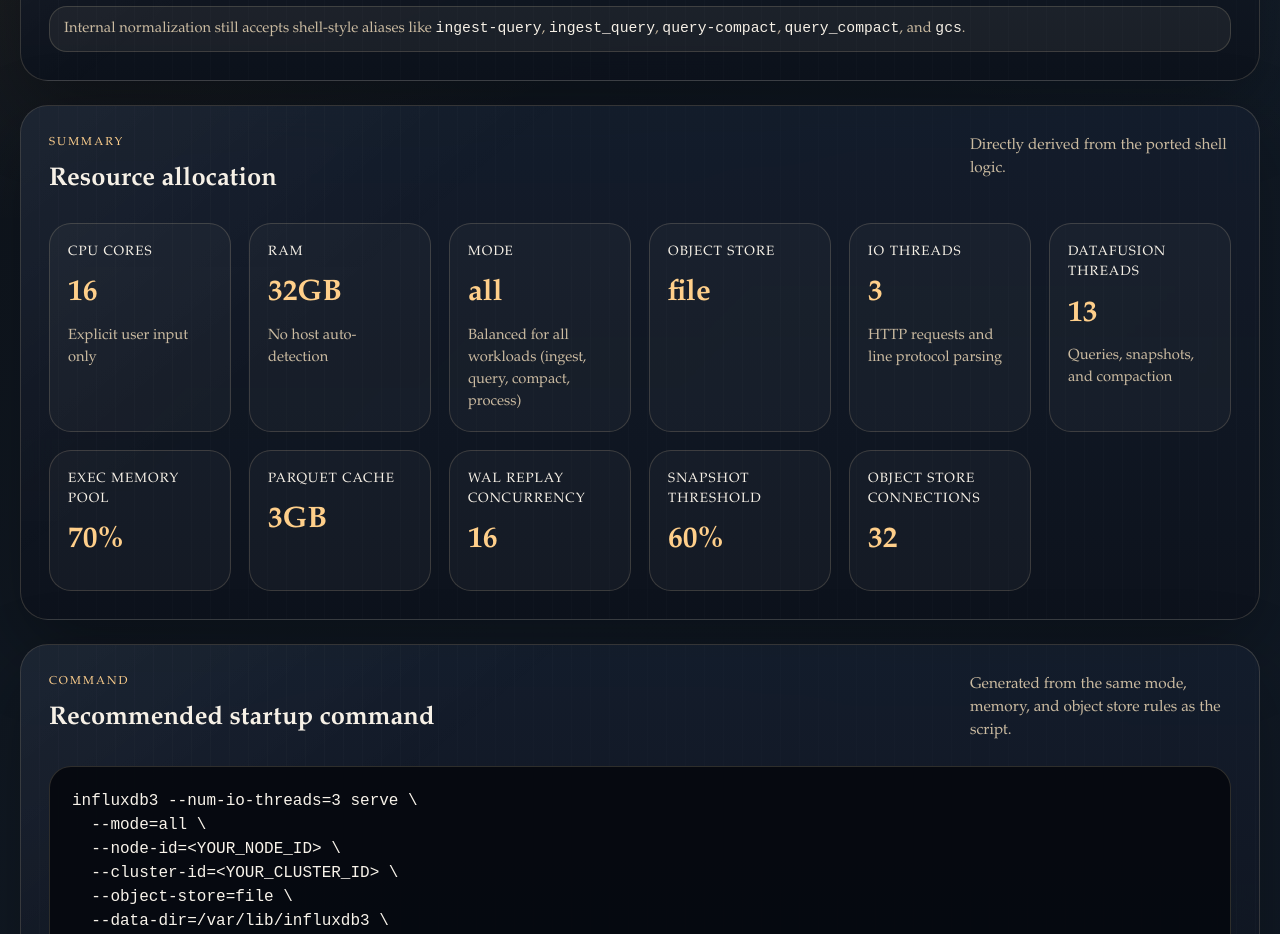
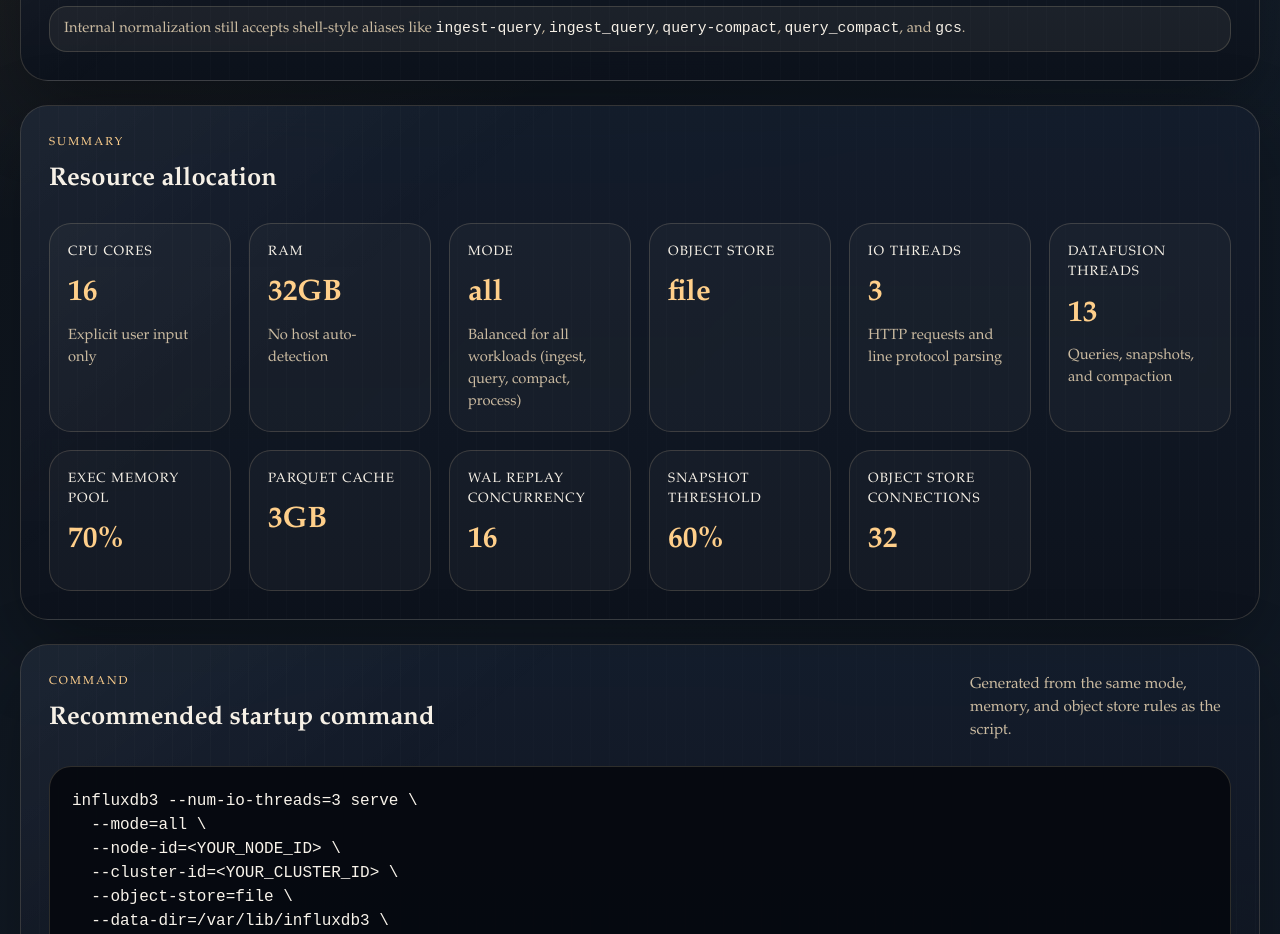
Before and after one commit to rkinginflux/db3-config-generator, a React (Vite) app: page / in a window 1280 px wide. Shown: the part 940-1874 px from the top of the page. Built offline with nearby package versions, Linux system fonts and the light colour scheme.

Commit message:
fix: remove summary note copy

```diff
--- a/src/App.tsx
+++ b/src/App.tsx
@@ -138,7 +138,6 @@
               <p className="section-kicker">Summary</p>
               <h2>Resource allocation</h2>
             </div>
-            <p className="section-note">Directly derived from the ported shell logic.</p>
           </div>
           <div className="summary-grid">
             {configuration.summary.map((metric) => (
```
